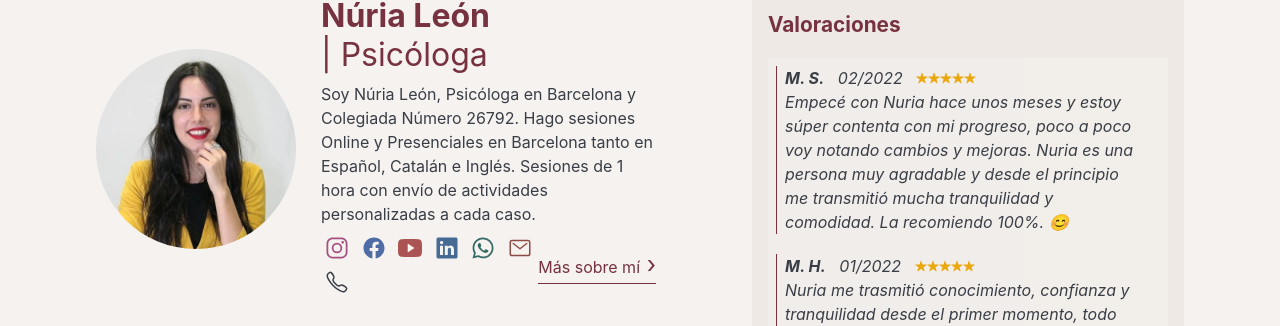
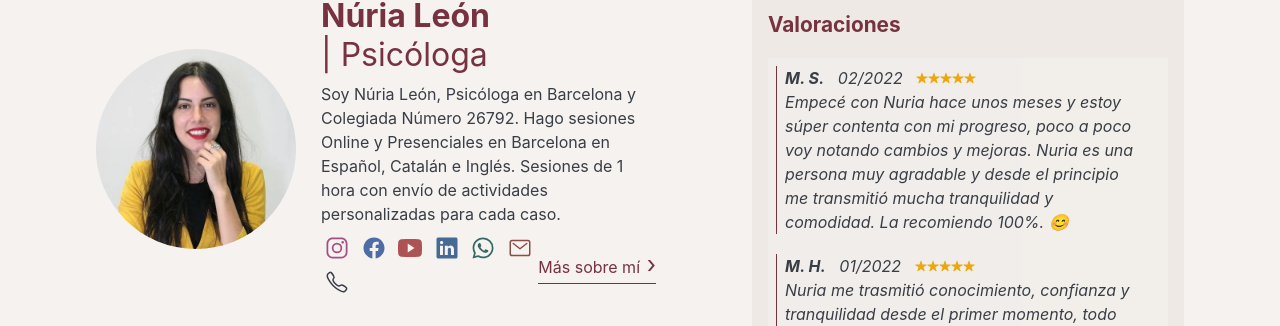
Before and after one commit to nurialeonsallent/nurialeon.com, a Jekyll site: the page built from index.html, in a window 1280 px wide and 900 px high. Shown: the part 136-462 px from the top of the window. Built offline with Jekyll 4.4.1, drawn with Linux system fonts in a browser that asks for light colours.

Commit message:
Update settings.yml

```diff
--- a/_data/settings.yml
+++ b/_data/settings.yml
@@ -11,7 +11,7 @@ author:
   name: Núria León
   image: hero.webp
   say-hello: Núria León, Psicóloga
-  bio: Soy Núria León, Psicóloga en Barcelona y Colegiada Número 26792. Hago sesiones Online y Presenciales en Barcelona tanto en Español, Catalán e Inglés. Sesiones de 1 hora con envío de actividades personalizadas a cada caso.
+  bio: Soy Núria León, Psicóloga en Barcelona y Colegiada Número 26792. Hago sesiones Online y Presenciales en Barcelona en Español, Catalán e Inglés. Sesiones de 1 hora con envío de actividades personalizadas para cada caso.
 
 #-------------------------------
 # Contact links
```
